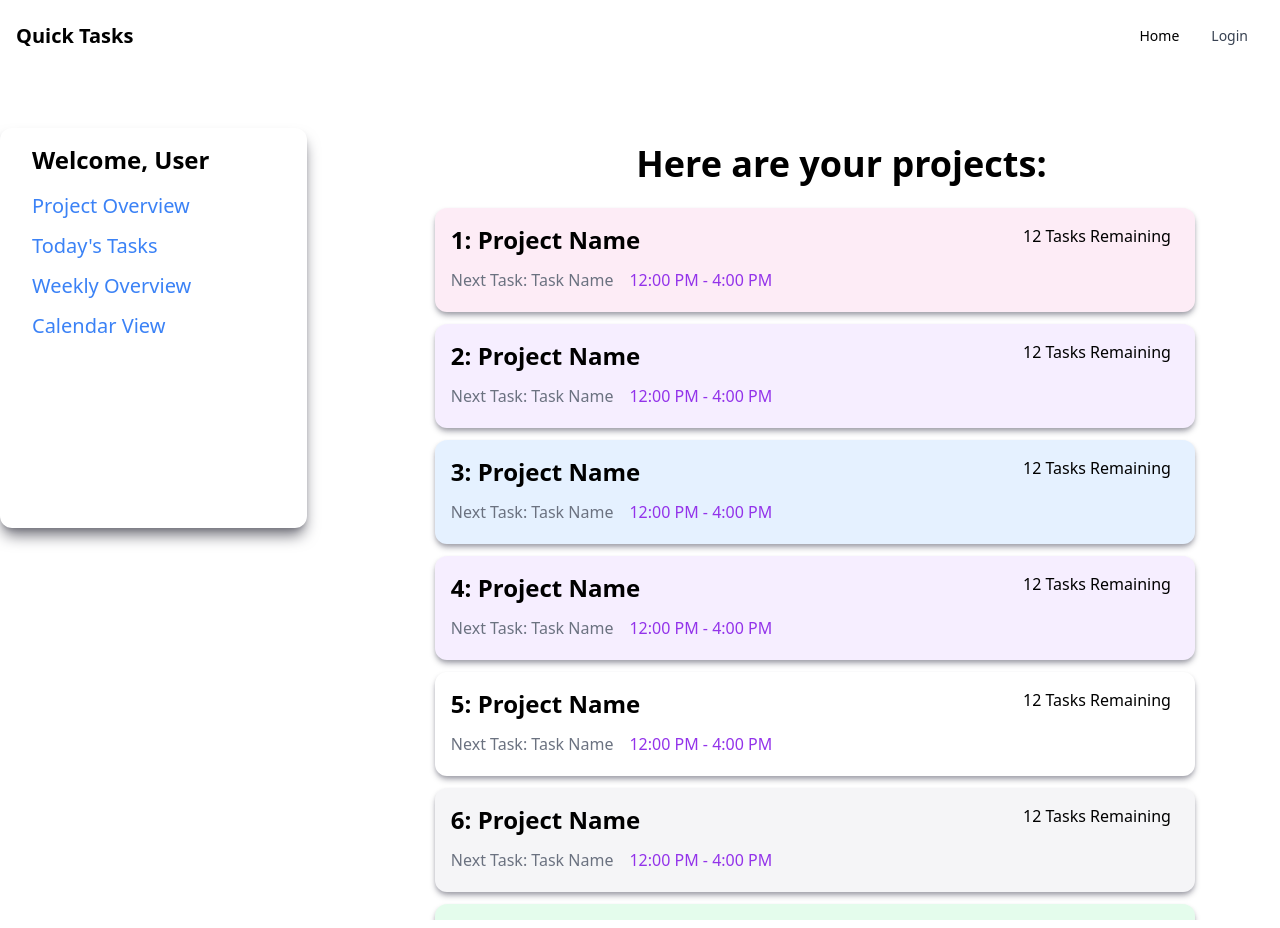
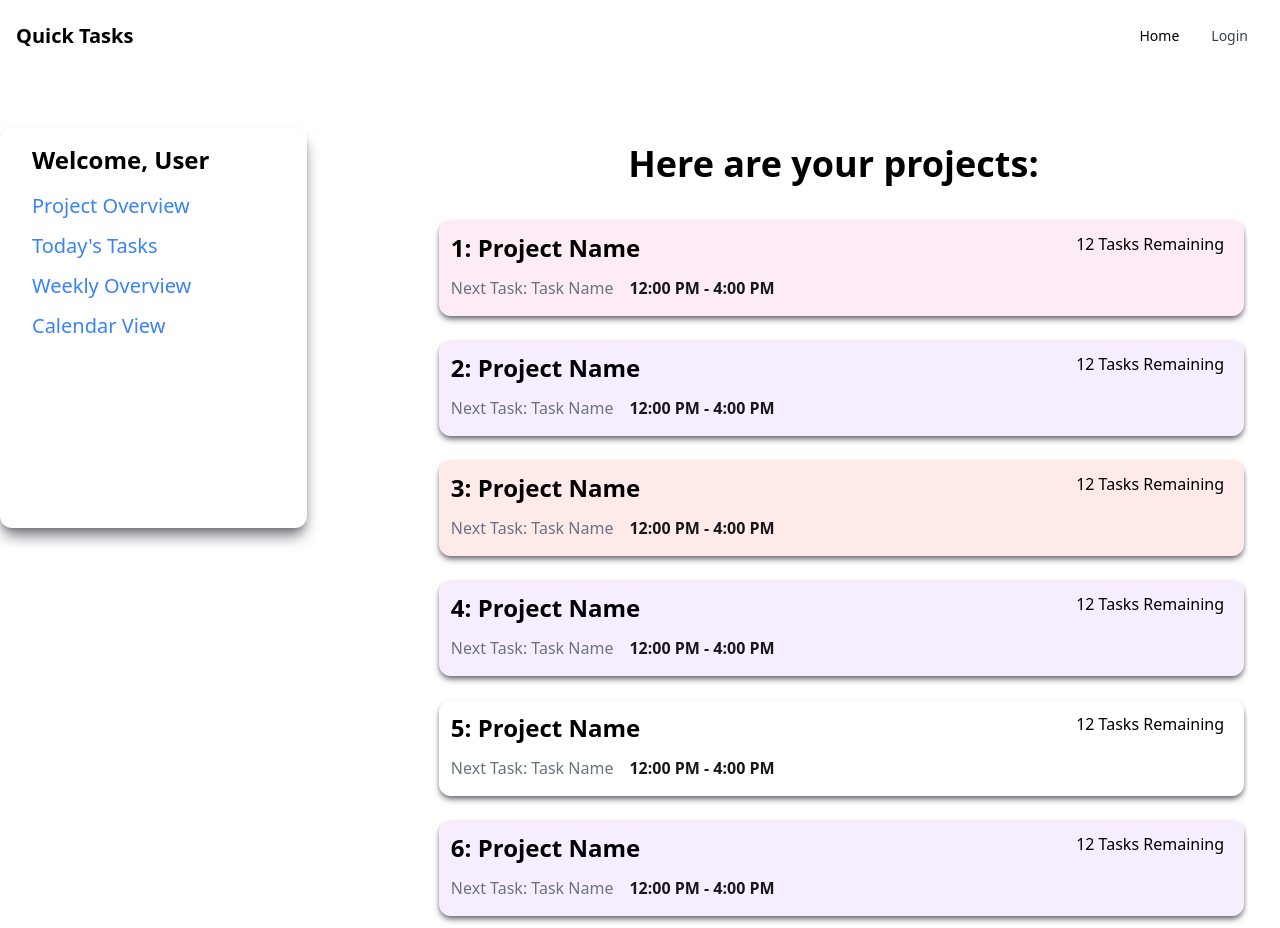
Before and after one commit to Davit-G/barbell-squat-enthusiasts, a React (Vite) app in the folder unihack2023-client/: page /my in a window 1280 px wide. Built offline with nearby package versions, Linux system fonts and the light colour scheme.

Commit message:
Updated Formatting

```diff
--- a/unihack2023-client/src/pages/my/Dashboard.jsx
+++ b/unihack2023-client/src/pages/my/Dashboard.jsx
@@ -58,11 +58,11 @@ function Dashboard({}) {
           {child ? (
             child // If we are in a sub-route of /my such as /my/tasks, show the nested route, otherwise show the default dashboard
           ) : (
-            <div className="w-full py-4 pl-20">
+            <div className="w-full p-4 md:pl-20">
               <h1 className="text-4xl text-center font-semibold">
                 Here are your projects:{" "}
               </h1>
-              <div className="flex flex-col justify-start items-start my-4 p-2 w-full space-y-3 h-[45rem] overflow-y-scroll scrollbar-hide rounded-lg ">
+              <div className="flex flex-col justify-start items-start my-6 p-3 w-full space-y-6 h-[45rem] overflow-y-scroll scrollbar-hide rounded-lg ">
                 {" "}
                 {/* Tasks go here */}
                 {[1, 2, 3, 4, 5, 6, 7, 8, 9, 10].map((project) => {
@@ -80,10 +80,10 @@ function Dashboard({}) {
 export default Dashboard;
 
 function Project({ project }) {
-  const [bgColor, setBgColor] = useState("bg-white");
+  const [bgColor, setBgColor] = useState();
   useEffect(() => {
     setBgColor(shuffle(colours).pop());
-  }, [bgColor]);
+  }, []);
   const colours = [
     "bg-red-200",
     "bg-yellow-200",
@@ -97,7 +97,9 @@ function Project({ project }) {
   ];
 
   return (
-    <div className={`rounded-xl ml-2 shadow-md shadow-zinc-400 p-4 w-11/12 ${bgColor} bg-opacity-40`}>
+    <div
+      className={`rounded-xl ml-2 shadow-md shadow-zinc-500 p-3 w-full ${bgColor} bg-opacity-40 hover:brightness-75`}
+    >
       <div className="grid grid-cols-4 w-full">
         <h1 className="text-2xl font-semibold col-span-3">
           {project}: Project Name
@@ -107,7 +109,7 @@ function Project({ project }) {
       </div>
       <div className="flex space-x-4 pt-3 pb-1">
         <p className="text-gray-500">Next Task: Task Name</p>
-        <p className="text-purple-600">12:00 PM - 4:00 PM</p>
+        <p className="text-zinc-900 font-bold">12:00 PM - 4:00 PM</p>
       </div>
     </div>
   );
```
